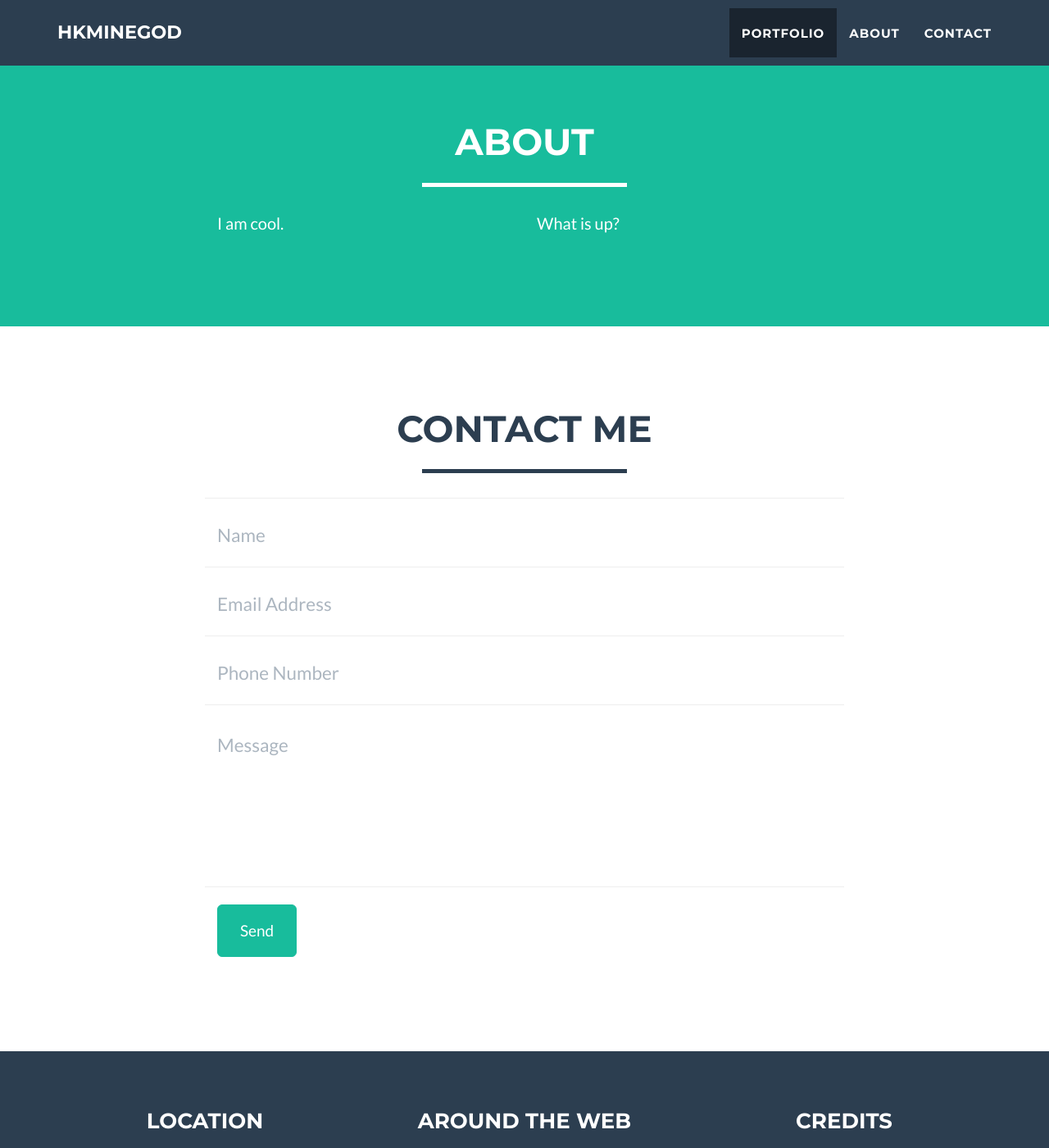
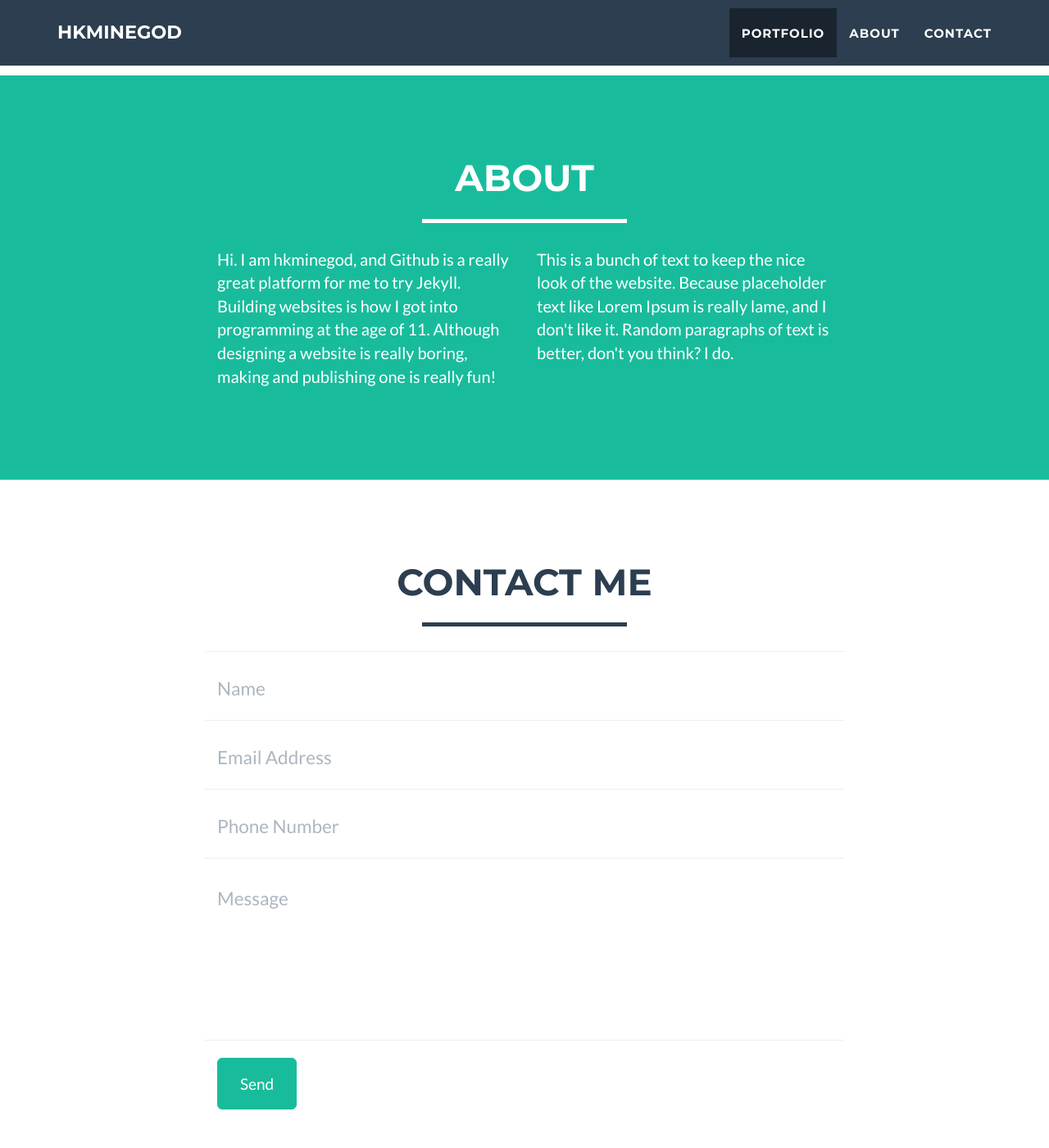
Before and after one commit to choyiny/old.choyiny.github.io, a Jekyll site: the page built from index.html, in a window 1280 px wide and 1400 px high, scrolled down 1638 px. Shown: the whole window at 82% size. Built offline with Jekyll 4.4.1, drawn with Linux system fonts in a browser that asks for light colours; some of the changed text lies outside the part shown.

Commit message:
update website

```diff
--- a/_includes/about.html
+++ b/_includes/about.html
@@ -9,10 +9,10 @@
             </div>
             <div class="row">
                 <div class="col-lg-4 col-lg-offset-2">
-                    <p>I am cool.</p>
+                    <p>Hi. I am hkminegod, and Github is a really great platform for me to try Jekyll. Building websites is how I got into programming at the age of 11. Although designing a website is really boring, making and publishing one is really fun!</p>
                 </div>
                 <div class="col-lg-4">
-                    <p>What is up? </p>
+                    <p>This is a bunch of text to keep the nice look of the website. Because placeholder text like Lorem Ipsum is really lame, and I don't like it. Random paragraphs of text is better, don't you think? I do.</p>
                 </div>
                 <div class="col-lg-8 col-lg-offset-2 text-center">
 
--- a/_includes/footer.html
+++ b/_includes/footer.html
@@ -23,7 +23,7 @@
                     </div>
                     <div class="footer-col col-md-4">
                         <h3>Credits</h3>
-                        <p>Freelance is a free to use, open source Bootstrap theme created by <a href="http://startbootstrap.com">Start Bootstrap</a>.</p>
+                        <p>This page is hosted with Jekyll, on a great hosting service by Github.</p>
                     </div>
                 </div>
             </div>
```
Also changed, not shown: img/profile.png, screenshot.png (deleted).
